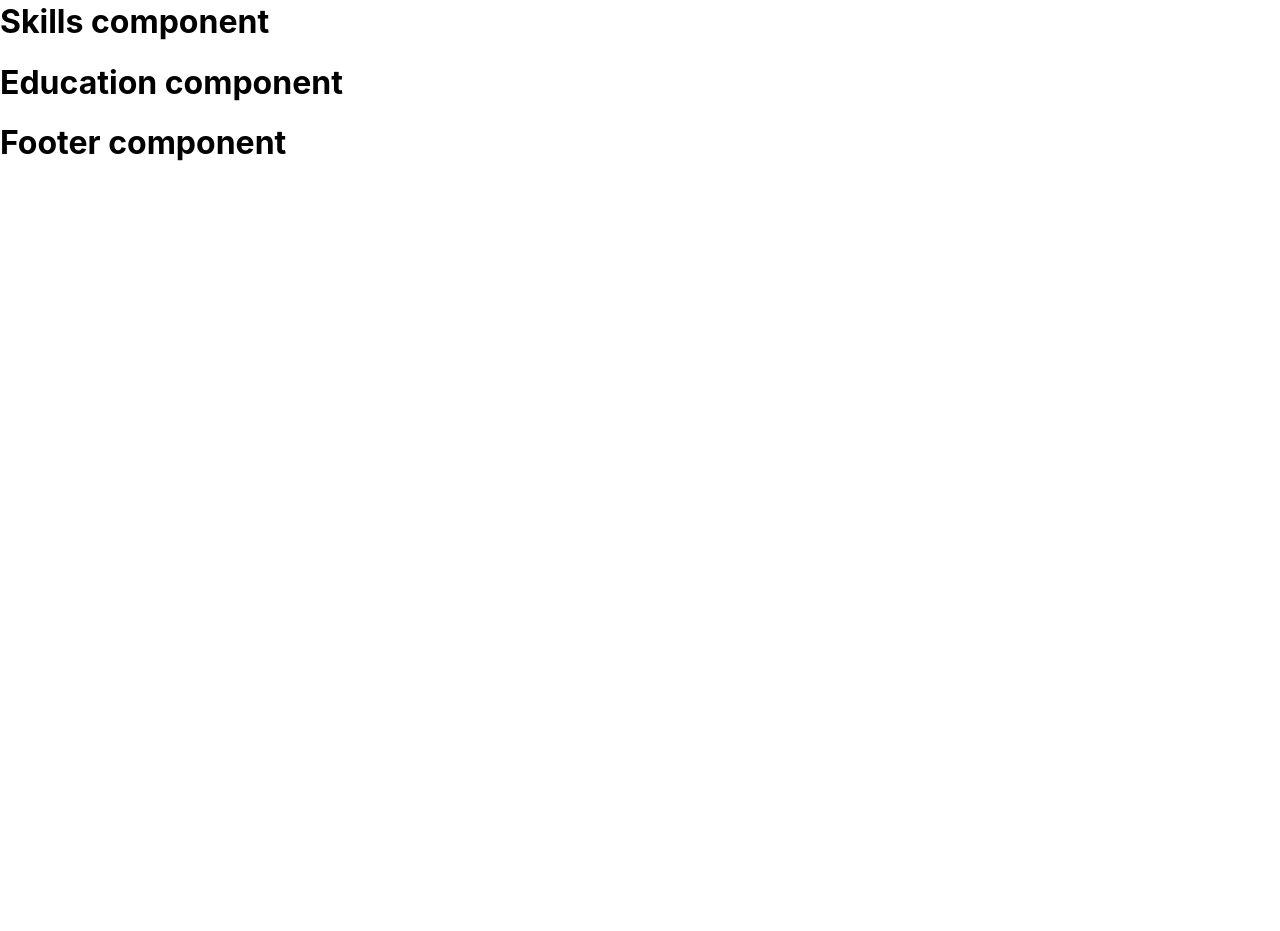
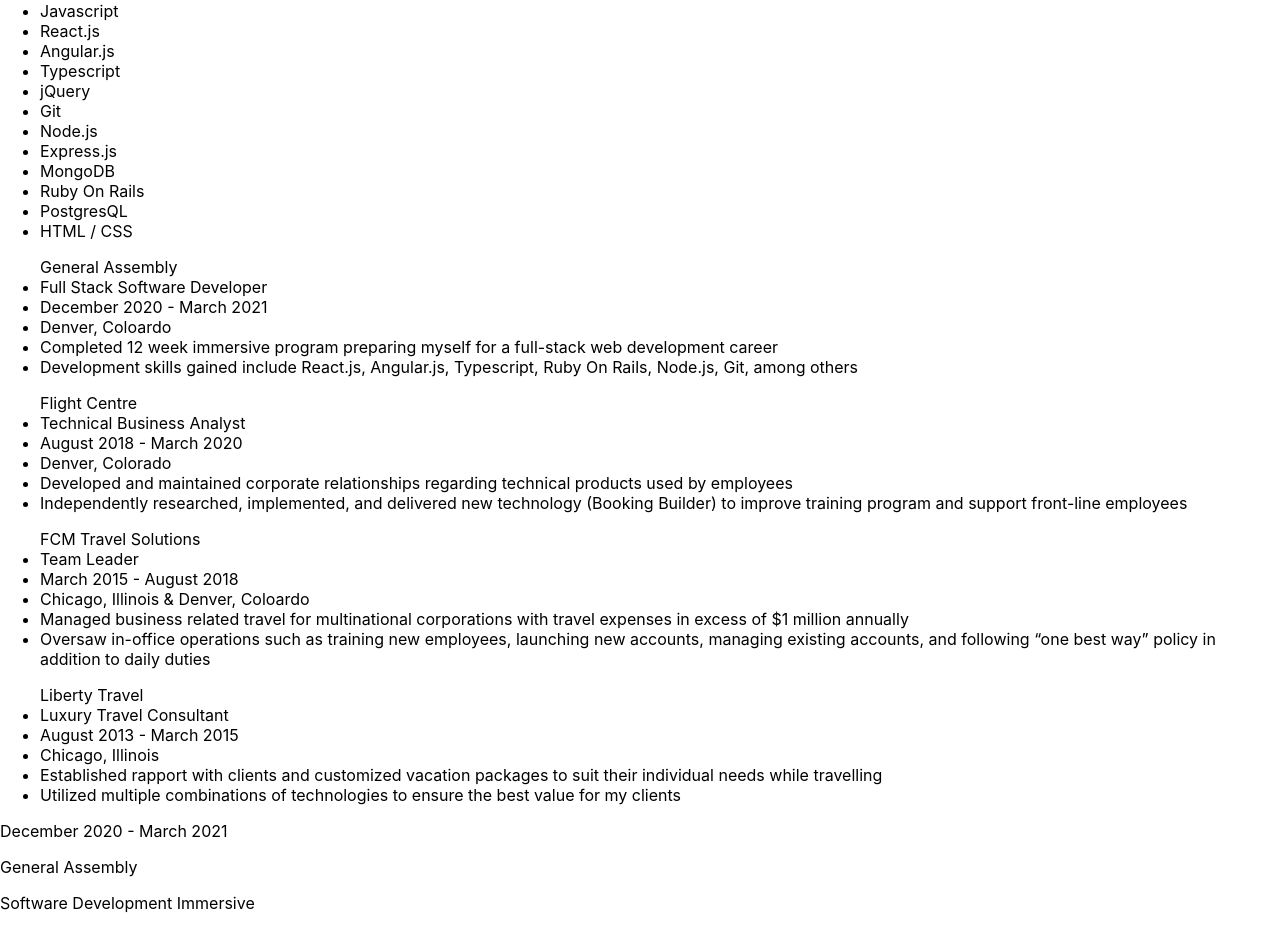
Before and after one commit to gbarka2/portfolio, a React (Create React App) app: page /about in a window 1280 px wide. Shown: the part 391-1322 px from the top of the page. Before the commit the page ends 800 px from the top, so only its background shows below. Built offline with nearby package versions, Linux system fonts and the light colour scheme.

Commit message:
Add work history component

```diff
--- a/src/components/Edcuation.js
+++ b/src/components/Edcuation.js
@@ -2,7 +2,18 @@
 
 const Education = () => {
   return (
-    <h1>Education component</h1>
+    <div>
+      <article>
+        <p>December 2020 - March 2021</p>
+        <p>General Assembly</p>
+        <p>Software Development Immersive</p>
+      </article>
+      <article>
+        <p>August 2018 - May 2012</p>
+        <p>University of Illinois Urbana-Champaign</p>
+        <p>Bachelor of Arts - Political Science & History</p>
+      </article>
+    </div>
   )
 }
 
--- a/src/components/Skills.js
+++ b/src/components/Skills.js
@@ -2,7 +2,20 @@
 
 const Skills = () => {
   return (
-    <h1>Skills component</h1>
+    <ul>Technical Skills
+      <li>Javascript</li>
+      <li>React.js</li>
+      <li>Angular.js</li>
+      <li>Typescript</li>
+      <li>jQuery</li>
+      <li>Git</li>
+      <li>Node.js</li>
+      <li>Express.js</li>
+      <li>MongoDB</li>
+      <li>Ruby On Rails</li>
+      <li>PostgresQL</li>
+      <li>HTML / CSS</li>
+    </ul>
   )
 }
 
--- a/src/components/Title.js
+++ b/src/components/Title.js
@@ -2,7 +2,7 @@
 
 const Title = () => {
   return (
-    <h1>Title component</h1>
+    <h1>Gary Barkauski</h1>
   )
 }
 
--- /dev/null
+++ b/src/components/WorkHistory.js
@@ -0,0 +1,38 @@
+import React from "react"
+
+const WorkHistory = () => {
+  return (
+    <div>
+      <ul>General Assembly
+        <li>Full Stack Software Developer</li>
+        <li>December 2020 - March 2021</li>
+        <li>Denver, Coloardo</li>
+        <li>Completed 12 week immersive program preparing myself for a full-stack web development career</li>
+        <li>Development skills gained include React.js, Angular.js, Typescript, Ruby On Rails, Node.js, Git, among others</li>
+      </ul>
+      <ul>Flight Centre
+        <li>Technical Business Analyst</li>
+        <li>August 2018 - March 2020</li>
+        <li>Denver, Colorado</li>
+        <li>Developed and maintained corporate relationships regarding technical products used by employees</li>
+        <li>Independently researched, implemented, and delivered new technology (Booking Builder) to improve training program and support front-line employees</li>
+      </ul>
+      <ul>FCM Travel Solutions
+        <li>Team Leader</li>
+        <li>March 2015 - August 2018</li>
+        <li>Chicago, Illinois & Denver, Coloardo</li>
+        <li>Managed business related travel for multinational corporations with travel expenses in excess of $1 million annually</li>
+        <li>Oversaw in-office operations such as training new employees, launching new accounts, managing existing accounts, and following “one best way” policy in addition to daily duties</li>
+      </ul>
+      <ul>Liberty Travel
+        <li>Luxury Travel Consultant</li>
+        <li>August 2013 - March 2015</li>
+        <li>Chicago, Illinois</li>
+        <li>Established rapport with clients and customized vacation packages to suit their individual needs while travelling</li>
+        <li>Utilized multiple combinations of technologies to ensure the best value for my clients</li>
+      </ul>
+    </div>
+  )
+}
+
+export default WorkHistory
--- a/src/pages/About.js
+++ b/src/pages/About.js
@@ -4,18 +4,21 @@
 import Education from "../components/Edcuation"
 import Skills from "../components/Skills"
 import Image from "../components/Image"
+import Title from "../components/Title"
 import Button from "../components/Button"
+import WorkHistory from "../components/WorkHistory"
 
 const About = () => {
   return (
     <div>
-      <h1>About component</h1>
       <Link to="/">
         <Button destination="To Main"/>
       </Link>
       <Image />
+      <Title />
       <BrandStatement />
       <Skills />
+      <WorkHistory />
       <Education />
     </div>
   )
```
